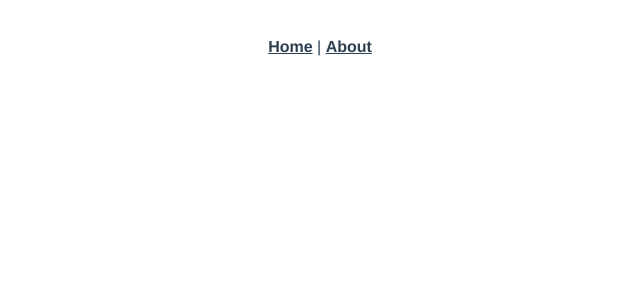
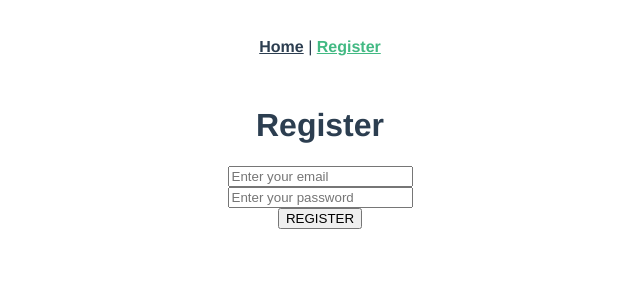
Before and after one commit to AFKBETO/IssueTracker, a Vue app in the folder client/: page /register in a window 1280 px wide. Before the commit this address had no page. Shown: the top 300 px of the page, without its empty margins (320-960 px from the left). Built offline with nearby package versions, Linux system fonts and the light colour scheme.

Commit message:
add Register Service in client

```diff
--- a/client/package.json
+++ b/client/package.json
@@ -9,6 +9,7 @@
     "lint": "vue-cli-service lint"
   },
   "dependencies": {
+    "axios": "^0.27.2",
     "core-js": "^3.8.3",
     "vue": "^3.2.13",
     "vue-router": "^4.0.3"
--- a/client/src/App.vue
+++ b/client/src/App.vue
@@ -1,7 +1,7 @@
 <template>
   <nav>
     <router-link to="/">Home</router-link> |
-    <router-link to="/about">About</router-link>
+    <router-link to="/register">Register</router-link>
   </nav>
   <router-view/>
 </template>
--- /dev/null
+++ b/client/src/components/RegisterService.vue
@@ -0,0 +1,41 @@
+<template>
+    <div>
+        <h1>Register</h1>
+        <form @submit.prevent="register">
+            <input
+                type="email"
+                placeholder="Enter your email"
+                name="email"
+                v-model="email" /><br>
+            <input
+                type="password"
+                placeholder="Enter your password"
+                name="password"
+                v-model="password" /><br>
+            <button type="submit">REGISTER</button>
+        </form>
+    </div>
+</template>
+
+<script>
+import AuthenticationService from '@/services/AuthenticationService'
+export default {
+    data() {
+        return {
+            email: '',
+            password: ''
+        }
+    },
+    methods: {
+        async register () {
+            const response = await AuthenticationService.register({
+                email: this.email,
+                password: this.password
+            })
+            this.email = ''
+            this.password = ''
+            console.log(response.data)
+        }
+    }
+}
+</script>
--- a/client/src/router/index.js
+++ b/client/src/router/index.js
@@ -1,5 +1,6 @@
 import { createRouter, createWebHistory } from 'vue-router'
 import HomeView from '../views/HomeView.vue'
+import RegisterService from '../components/RegisterService.vue'
 
 const routes = [
   {
@@ -8,12 +9,9 @@ const routes = [
     component: HomeView
   },
   {
-    path: '/about',
-    name: 'about',
-    // route level code-splitting
-    // this generates a separate chunk (about.[hash].js) for this route
-    // which is lazy-loaded when the route is visited.
-    component: () => import(/* webpackChunkName: "about" */ '../views/AboutView.vue')
+    path: '/register',
+    name: 'register',
+    component: RegisterService
   }
 ]
 
--- /dev/null
+++ b/client/src/services/Api.js
@@ -0,0 +1,7 @@
+import axios from 'axios'
+
+export default () => {
+    return axios.create({
+        baseURL: `http://localhost:8081/api/`
+    })
+}
--- /dev/null
+++ b/client/src/services/AuthenticationService.js
@@ -0,0 +1,7 @@
+import Api from '@/services/Api'
+
+export default {
+    register (credentials) {
+        return Api().post('register', credentials)
+    }
+}
```
Also changed, not shown: 1 other file (tests, documents, lock files or other folders).
